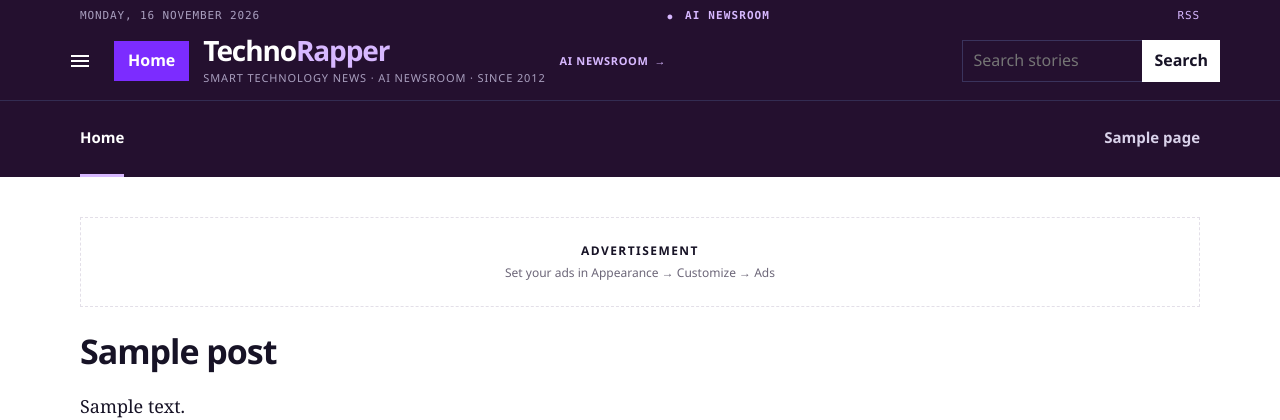
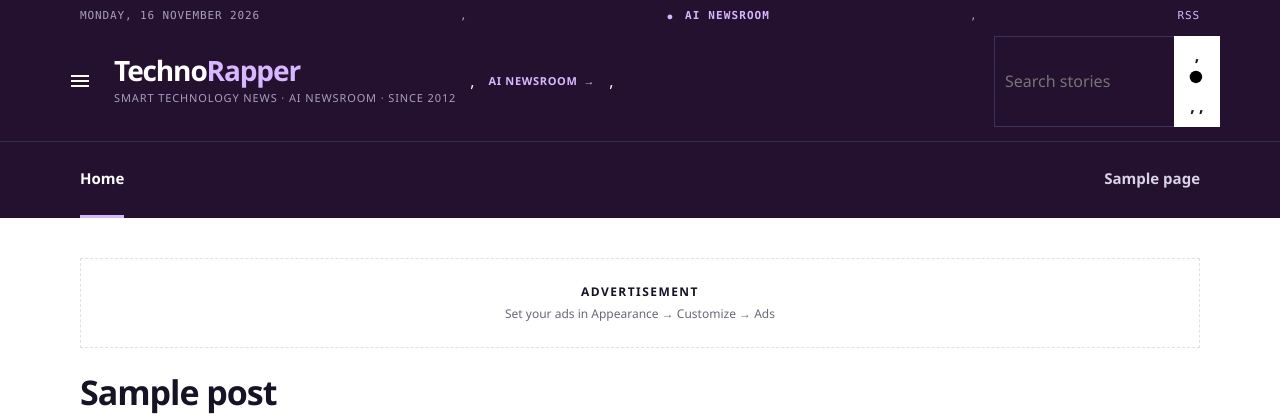
Before and after one commit to HaneetGH/technorapper-wp-theme, a WordPress theme: template page.php in a window 1280 px wide. Shown: the top 420 px of the page. Run offline with PHP 8.4 and a stand-in for WordPress, Linux system fonts and the light colour scheme; the site name, menu and one post (Sample post) are stand-ins, and other content is empty; some libraries are stand-ins or nearby versions.

Commit message:
feat: carry TR Pulse homepage to current main

```diff
--- a/header.php
+++ b/header.php
@@ -25,9 +25,7 @@
   <div class="utils">
     <div class="wrap">
       <span><?php echo esc_html(wp_date('l, j F Y')); ?></span>
-      <?php if (class_exists('TechnoRapper_AI_Wire')) : ?>
-      <span class="ai-newsroom-status"><span aria-hidden="true">●</span> AI NEWSROOM</span>
-      <?php endif; ?>
+      <?php if (class_exists('TechnoRapper_AI_Wire')) : ?>,      <span class="ai-newsroom-status"><span aria-hidden="true">●</span> AI NEWSROOM</span>,      <?php endif; ?>
       <a href="<?php echo esc_url(home_url('/feed/')); ?>">RSS</a>
     </div>
   </div>
@@ -36,20 +34,17 @@
       <span class="menu-toggle-bars" aria-hidden="true"><span></span><span></span><span></span></span>
       <span class="screen-reader-text">Open menu</span>
     </button>
-    <a class="home-btn" href="<?php echo esc_url(home_url('/')); ?>">Home</a>
-    <a class="brand" href="<?php echo esc_url(home_url('/')); ?>" rel="home">
+        <a class="brand" href="<?php echo esc_url(home_url('/')); ?>" rel="home">
       <span>
         <span class="wordmark">Techno<em>Rapper</em></span>
         <span class="tag">Smart technology news · AI newsroom · since 2012</span>
       </span>
     </a>
-    <?php if (class_exists('TechnoRapper_AI_Wire')) : ?>
-    <a class="ai-newsroom-link" href="<?php echo esc_url(home_url('/#ai-newsroom')); ?>">AI Newsroom <span aria-hidden="true">→</span></a>
-    <?php endif; ?>
+    <?php if (class_exists('TechnoRapper_AI_Wire')) : ?>,    <a class="ai-newsroom-link" href="<?php echo esc_url(home_url('/#ai-newsroom')); ?>">AI Newsroom <span aria-hidden="true">→</span></a>,    <?php endif; ?>
     <form class="find" role="search" method="get" action="<?php echo esc_url(home_url('/')); ?>">
       <label class="screen-reader-text" for="s">Search stories</label>
       <input id="s" type="search" name="s" value="<?php echo esc_attr(get_search_query()); ?>" placeholder="Search stories">
-      <button type="submit">Search</button>
+      <button type="submit" aria-label="Search stories">,        <svg viewBox="0 0 24 24" aria-hidden="true" focusable="false"><circle cx="10.8" cy="10.8" r="6.8"></circle><path d="m16 16 5 5"></path></svg>,        <span class="screen-reader-text">Search</span>,      </button>
     </form>
   </div>
   <nav class="nav" aria-label="Sections">
```
